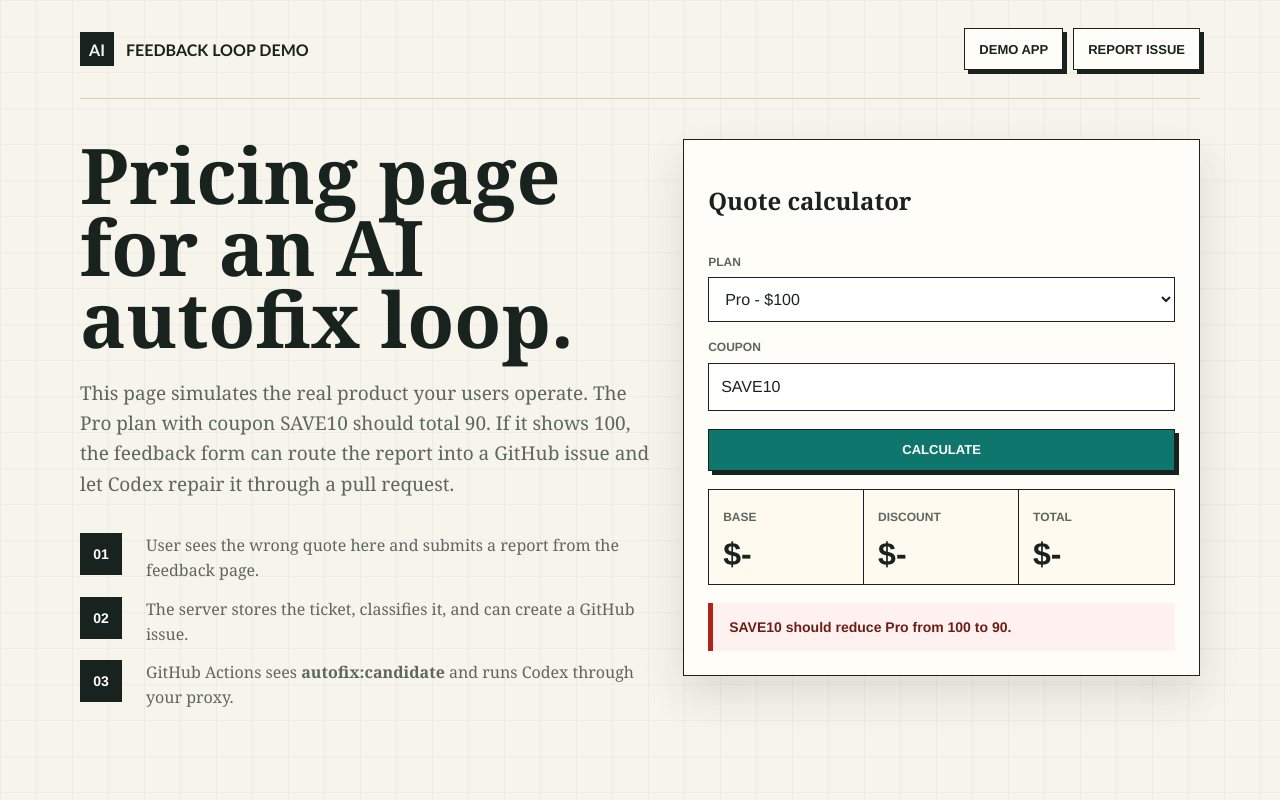
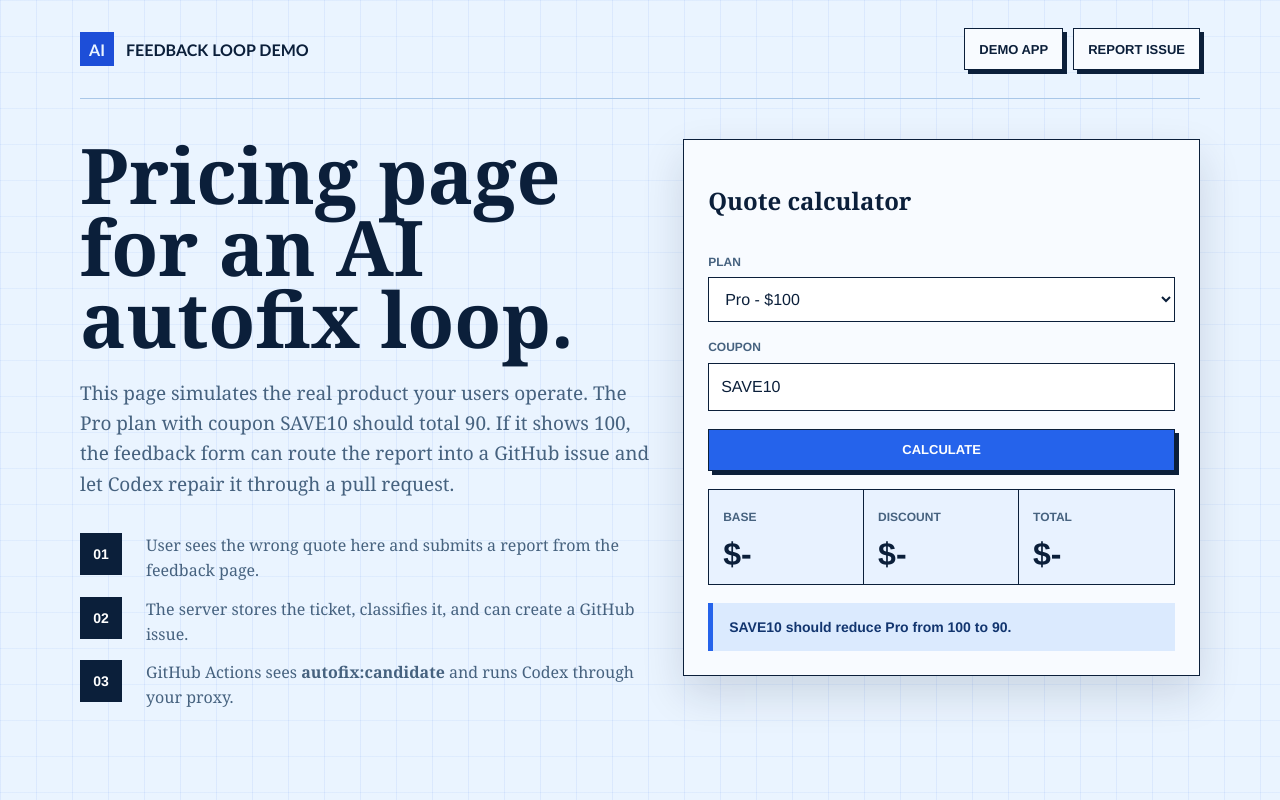
Before and after one commit to gloryash/ai-feedback-loop-demo, a website: page public/index.html in a window 1280 px wide. Drawn offline with Linux system fonts and the light colour scheme; no server answers.

Commit message:
fix: resolve issue #9

```diff
--- a/public/styles.css
+++ b/public/styles.css
@@ -1,15 +1,15 @@
 :root {
   color-scheme: light;
-  --paper: #f7f4ec;
-  --ink: #18231f;
-  --muted: #5c675e;
-  --line: #d8d0bf;
-  --panel: #fffdf7;
-  --accent: #0f766e;
-  --accent-strong: #0b4f49;
-  --signal: #d97706;
+  --paper: #eaf4ff;
+  --ink: #0b1f3a;
+  --muted: #46627f;
+  --line: #a9c7e8;
+  --panel: #f8fbff;
+  --accent: #2563eb;
+  --accent-strong: #1d4ed8;
+  --signal: #38bdf8;
   --danger: #b42318;
-  --shadow: 0 18px 40px rgba(24, 35, 31, 0.12);
+  --shadow: 0 18px 40px rgba(11, 31, 58, 0.14);
 }
 
 * {
@@ -19,8 +19,8 @@
 body {
   margin: 0;
   background:
-    linear-gradient(90deg, rgba(24, 35, 31, 0.04) 1px, transparent 1px),
-    linear-gradient(rgba(24, 35, 31, 0.035) 1px, transparent 1px),
+    linear-gradient(90deg, rgba(37, 99, 235, 0.08) 1px, transparent 1px),
+    linear-gradient(rgba(37, 99, 235, 0.06) 1px, transparent 1px),
     var(--paper);
   background-size: 36px 36px;
   color: var(--ink);
@@ -63,7 +63,7 @@ a {
   height: 34px;
   display: inline-grid;
   place-items: center;
-  background: var(--ink);
+  background: var(--accent-strong);
   color: var(--paper);
   font-size: 16px;
 }
@@ -187,7 +187,7 @@ textarea {
   min-height: 92px;
   padding: 14px;
   border-right: 1px solid var(--ink);
-  background: #fffaf0;
+  background: #e8f2ff;
 }
 
 .quote div:last-child {
@@ -201,10 +201,10 @@ textarea {
 }
 
 .bug-strip {
-  border-left: 5px solid var(--danger);
-  background: #fff1f0;
+  border-left: 5px solid var(--accent);
+  background: #dbeafe;
   padding: 14px 16px;
-  color: #6b1e16;
+  color: #12356f;
   font: 700 14px/1.45 ui-sans-serif, "Avenir Next", Helvetica, sans-serif;
 }
 
@@ -255,7 +255,7 @@ textarea {
 .result {
   margin-top: 18px;
   border: 1px solid var(--line);
-  background: #f8fff8;
+  background: #e8f2ff;
   color: var(--ink);
   padding: 14px;
   font: 15px/1.55 ui-sans-serif, "Avenir Next", Helvetica, sans-serif;
@@ -286,7 +286,7 @@ textarea {
 }
 
 .result-pending {
-  background: #fffaf0;
+  background: #dbeafe;
 }
 
 .result-error {
--- /dev/null
+++ b/test/theme.test.js
@@ -0,0 +1,16 @@
+import test from 'node:test';
+import assert from 'node:assert/strict';
+import { readFile } from 'node:fs/promises';
+
+test('demo pages use a clear blue theme instead of the old paper and green palette', async () => {
+  const css = await readFile(new URL('../public/styles.css', import.meta.url), 'utf8');
+
+  assert.match(css, /--paper:\s*#eaf4ff;/);
+  assert.match(css, /--accent:\s*#2563eb;/);
+  assert.match(css, /\.mark\s*\{[\s\S]*background:\s*var\(--accent-strong\);/);
+  assert.match(css, /\.bug-strip\s*\{[\s\S]*background:\s*#dbeafe;/);
+
+  assert.doesNotMatch(css, /--paper:\s*#f7f4ec;/);
+  assert.doesNotMatch(css, /--accent:\s*#0f766e;/);
+  assert.doesNotMatch(css, /background:\s*#fffaf0;/);
+});
```
